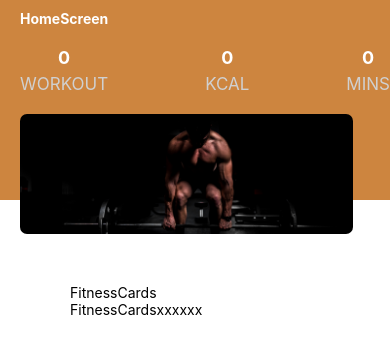
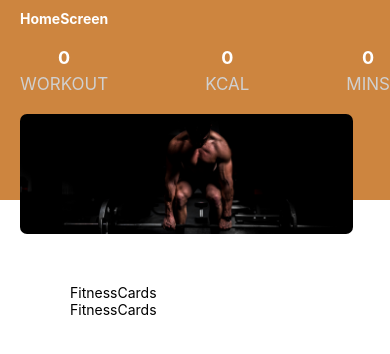
Before and after one commit to SultanYasin/Fitness_native_app, a React Native app: screen / in a window 390 px wide. Shown: the top 354 px of the page. Built offline with nearby package versions, Linux system fonts and the light colour scheme.

Commit message:
adding additional reuseable components

```diff
--- a/components/FitnessCards.js
+++ b/components/FitnessCards.js
@@ -16,7 +16,7 @@ export default function FitnessCards() {
         </Pressable>;
       })}
 
-      <Text>FitnessCardsxxxxxx</Text>
+      <Text>FitnessCards</Text>
     </View>
   );
 }
```
